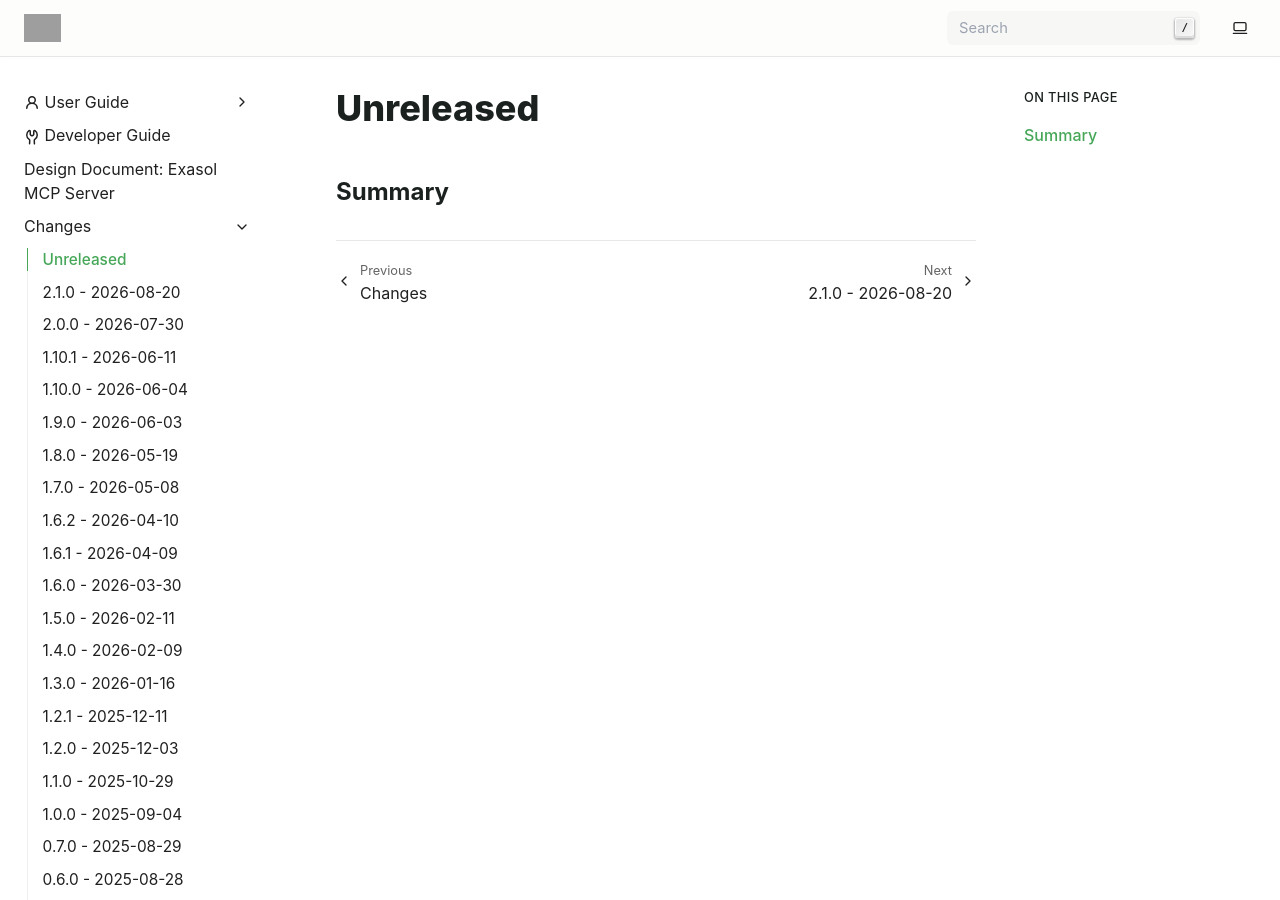
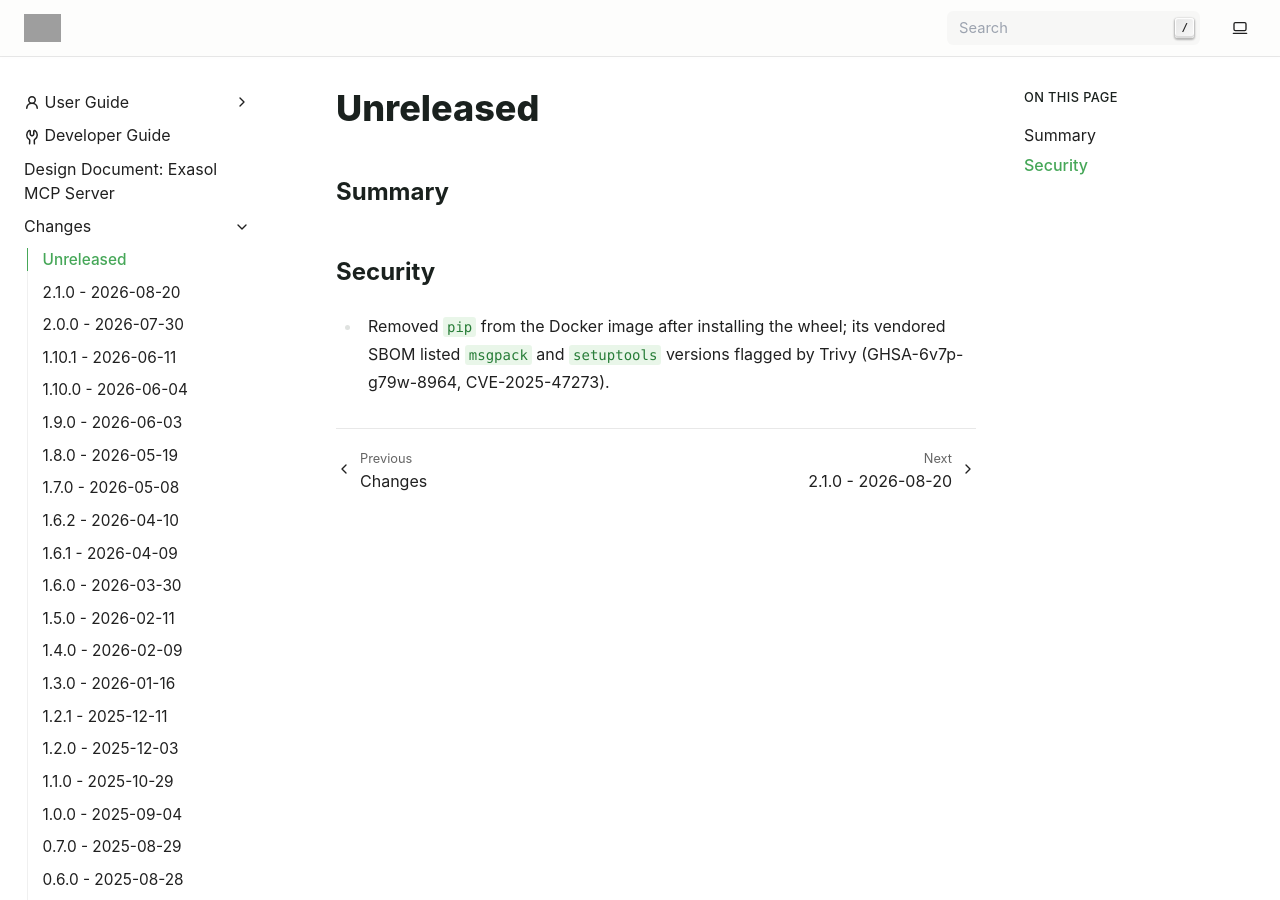
Before and after one commit to exasol/mcp-server, a Sphinx documentation site: the page built from doc/changes/unreleased.md, in a window 1280 px wide and 900 px high. Built offline with Sphinx 7.4.7, drawn with Linux system fonts in a browser that asks for light colours; grey boxes are pictures that could not be loaded.

Commit message:
#253: Fixed Python CVEs in Docker image

```diff
--- a/doc/changes/unreleased.md
+++ b/doc/changes/unreleased.md
@@ -1,3 +1,9 @@
 # Unreleased
 
 ## Summary
+
+## Security
+
+* Removed `pip` from the Docker image after installing the wheel; its vendored
+  SBOM listed `msgpack` and `setuptools` versions flagged by Trivy
+  (GHSA-6v7p-g79w-8964, CVE-2025-47273).
```
Also changed, not shown: 1 other file.
